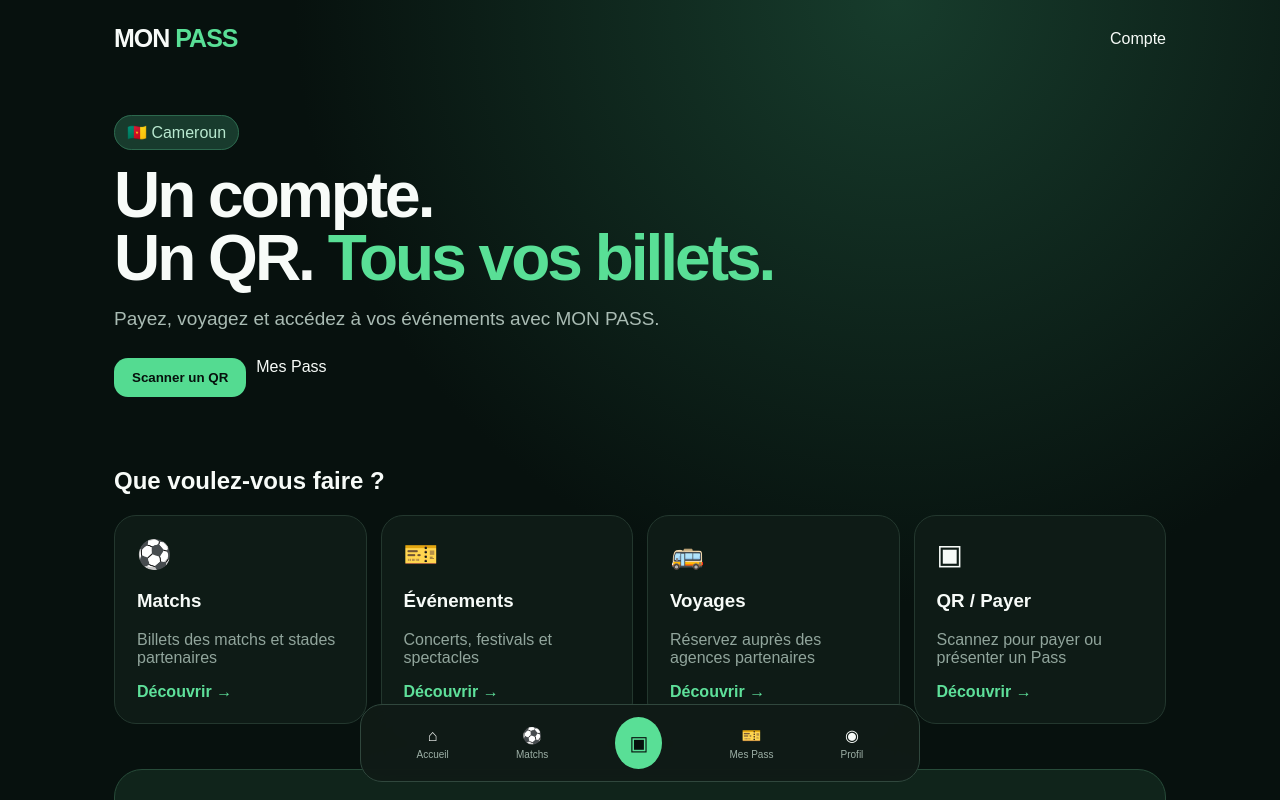
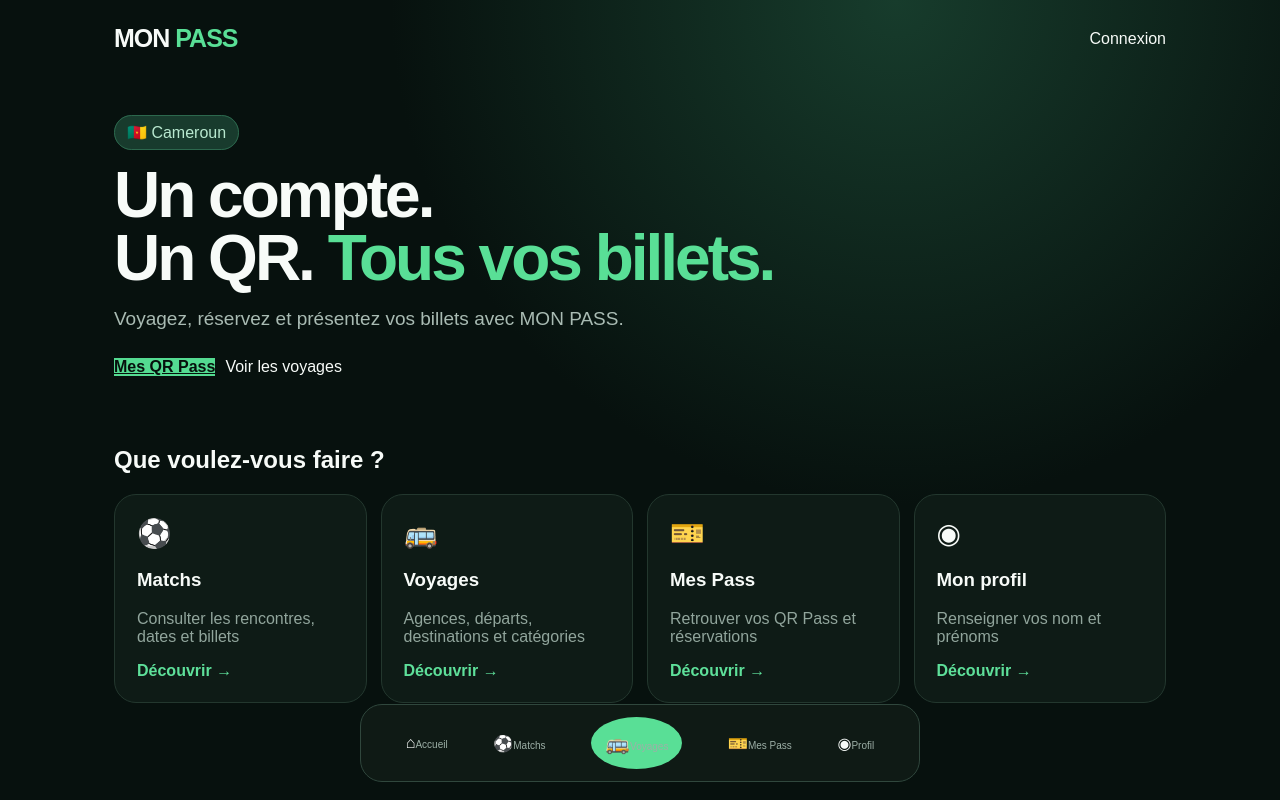
Before and after one commit to AngyBlack237/MON-PASS, a Next.js app: page / in a window 1280 px wide. Shown: the top 800 px of the page. Built offline with nearby package versions, Linux system fonts and the light colour scheme; no server answers.

Commit message:
Connect MON PASS navigation and live catalogs

```diff
--- a/app/page.js
+++ b/app/page.js
@@ -1,2 +1,3 @@
-const services=[["⚽","Matchs","Billets des matchs et stades partenaires"],["🎫","Événements","Concerts, festivals et spectacles"],["🚌","Voyages","Réservez auprès des agences partenaires"],["▣","QR / Payer","Scannez pour payer ou présenter un Pass"]];
-export default function Home(){return <main><header><div className="brand">MON <b>PASS</b></div><a className="account" href="/compte">Compte</a></header><section className="hero"><span className="pill">🇨🇲 Cameroun</span><h1>Un compte.<br/>Un QR. <em>Tous vos billets.</em></h1><p>Payez, voyagez et accédez à vos événements avec MON PASS.</p><div className="actions"><button className="primary">Scanner un QR</button><a className="account" href="/mes-pass">Mes Pass</a></div></section><section><h2>Que voulez-vous faire ?</h2><div className="grid">{services.map(([i,t,d])=><article key={t}><span className="icon">{i}</span><h3>{t}</h3><p>{d}</p><a href={t==="Matchs"?"/matchs":"#demo"}>Découvrir →</a></article>)}</div></section><section id="demo" className="featured"><div><small>À LA UNE</small><h2>Votre billetterie nationale</h2><p>Matchs, événements et voyages réunis dans une seule application. Chaque achat génère un Pass sécurisé.</p><p className="fee">Commission MON PASS : 6 % sur chaque achat.</p></div><div className="ticket"><b>MON PASS</b><span>PASS DÉMO</span><div className="qr">▦</div><strong>VALIDE</strong></div></section><nav><span>⌂<small>Accueil</small></span><span>⚽<small>Matchs</small></span><span className="scan">▣</span><span>🎫<small>Mes Pass</small></span><span>◉<small>Profil</small></span></nav></main>}
+import BottomNav from "./components/BottomNav";
+const services=[["⚽","Matchs","Consulter les rencontres, dates et billets","/matchs"],["🚌","Voyages","Agences, départs, destinations et catégories","/voyages"],["🎫","Mes Pass","Retrouver vos QR Pass et réservations","/mes-pass"],["◉","Mon profil","Renseigner vos nom et prénoms","/profil"]];
+export default function Home(){return <main><header><a className="brand" href="/">MON <b>PASS</b></a><a className="account" href="/compte">Connexion</a></header><section className="hero"><span className="pill">🇨🇲 Cameroun</span><h1>Un compte.<br/>Un QR. <em>Tous vos billets.</em></h1><p>Voyagez, réservez et présentez vos billets avec MON PASS.</p><div className="actions"><a className="primary navCta" href="/mes-pass">Mes QR Pass</a><a className="account navCta" href="/voyages">Voir les voyages</a></div></section><section><h2>Que voulez-vous faire ?</h2><div className="grid">{services.map(([icon,title,desc,url])=><article key={title}><span className="icon">{icon}</span><h3>{title}</h3><p>{desc}</p><a href={url}>Découvrir →</a></article>)}</div></section><BottomNav/></main>}
```
